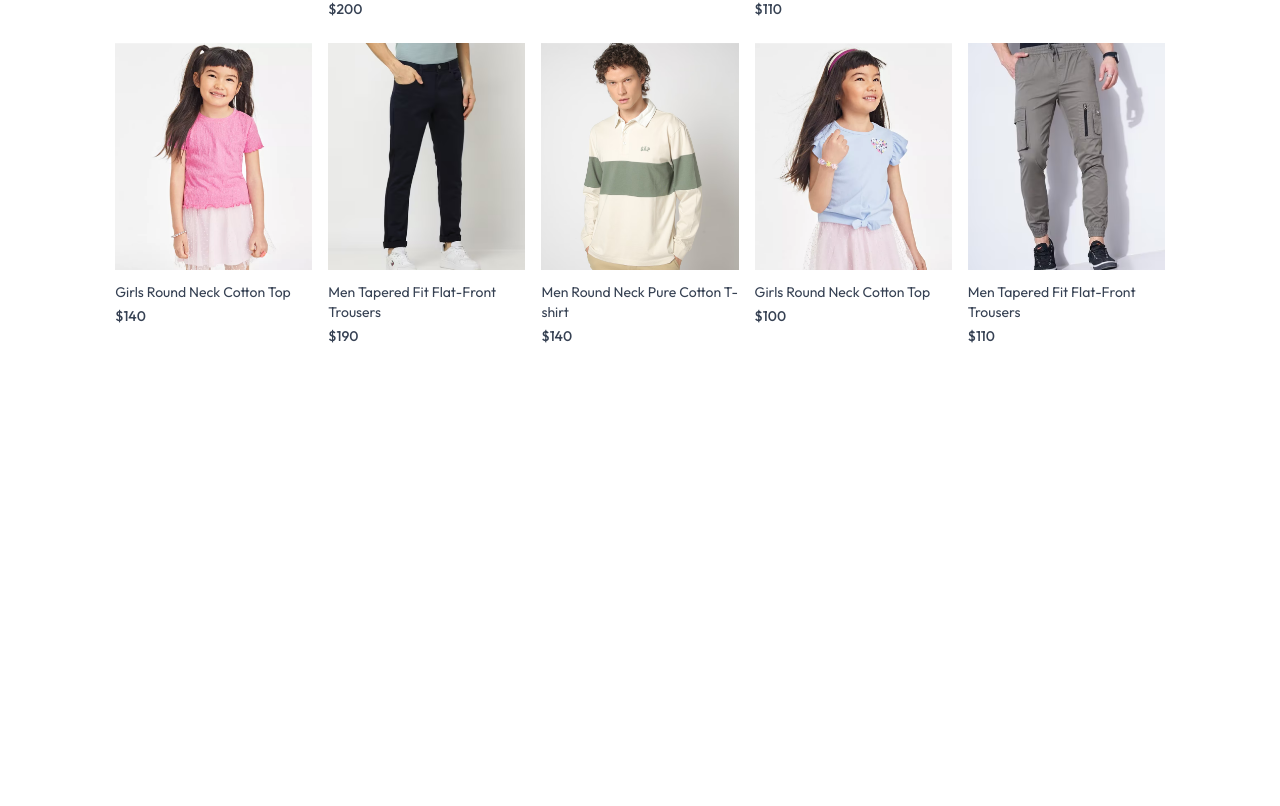
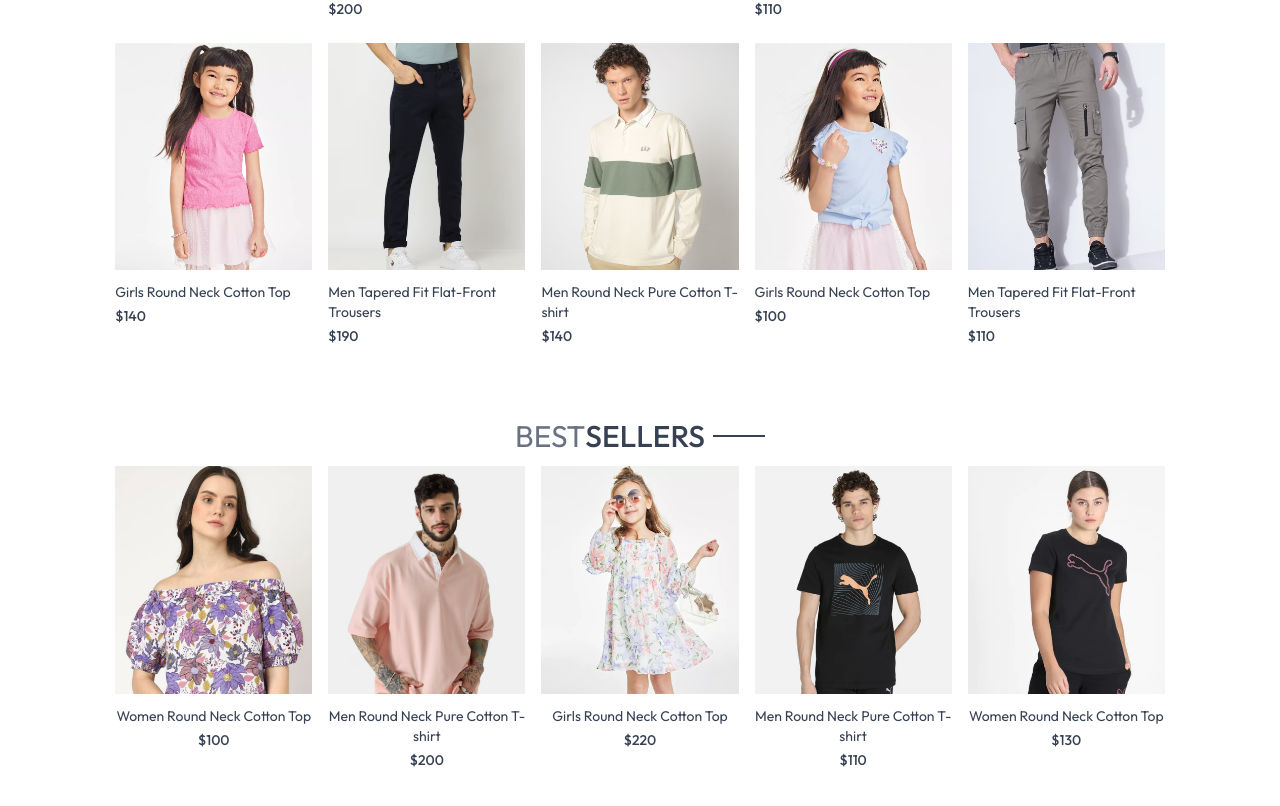
Before and after one commit to adudexe/Ecommerce, a React (Vite) app in the folder frontend/: page / in a window 1280 px wide. Shown: the part 987-1793 px from the top of the page. Before the commit the page ends 1373 px from the top, so only its background shows below. Built offline with nearby package versions, Linux system fonts and the light colour scheme.

Commit message:
best seller done

```diff
--- /dev/null
+++ b/frontend/src/components/BestSeller.jsx
@@ -0,0 +1,34 @@
+import React, { useContext, useEffect, useState } from 'react'
+import { ShopContext } from '../context/ShopContext'
+import Title from './Title';
+import ProductItem from './ProductItem';
+
+const BestSeller = () => {
+
+    const { products } = useContext(ShopContext);
+
+    const [bestSeller, setBestSeller] = useState([]);
+
+    useEffect(() => {
+        const bestProduct = products.filter((item) => (item.bestseller));
+        setBestSeller(bestProduct.slice(0, 5));
+    }, [])
+
+    return (
+        <div className='my-10'>
+            <div className='text-center text-3xl py-8'>
+                <Title text1={'BEST'} text2={'SELLERS'} />
+                <p className="w-3/4 m-auto text-xs sm:text-sm md:text-base text-gray-600 "></p>
+                <div className='grid grid-cols-2 sm:grid-cols-3 md:grid-cols-4 lg:grid-cols-5 gap-4 gap-y-6'>
+                    {
+                        bestSeller.map((item, index) => (
+                            <ProductItem key={index} id={item._id} image={item.image} name={item.name} price={item.price} />
+                        ))
+                    }
+                </div>
+            </div>
+        </div>
+    )
+}
+
+export default BestSeller
--- a/frontend/src/pages/Home.jsx
+++ b/frontend/src/pages/Home.jsx
@@ -1,12 +1,14 @@
 import React from 'react'
 import Hero from '../components/Hero'
 import LatestCollection from '../components/LatestCollection'
+import BestSeller from '../components/BestSeller'
 
 const Home = () => {
   return (
     <div>
       <Hero />
       <LatestCollection />
+      <BestSeller />
     </div>
   )
 }
```
